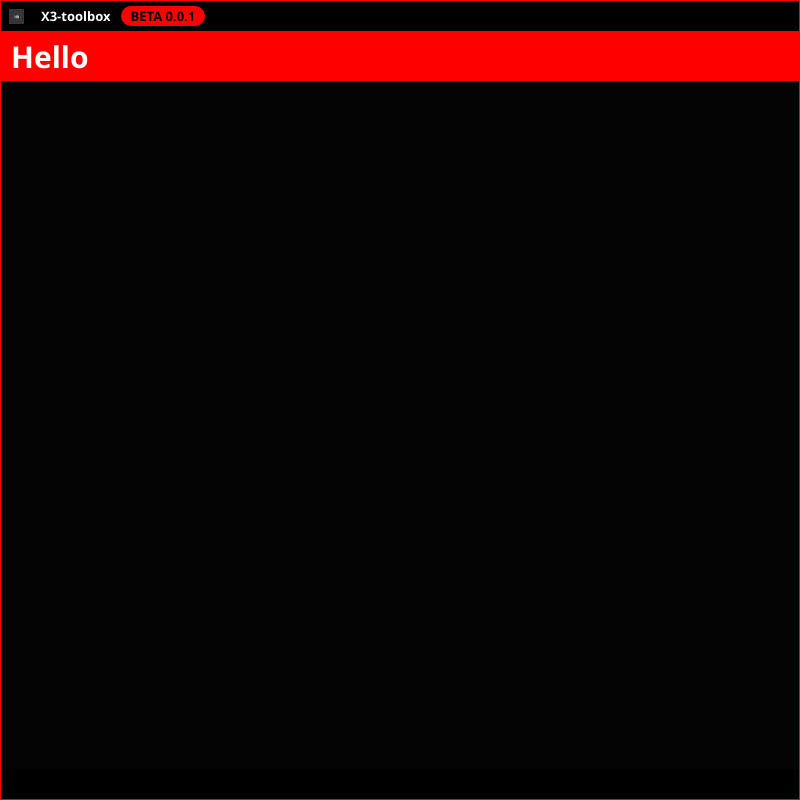
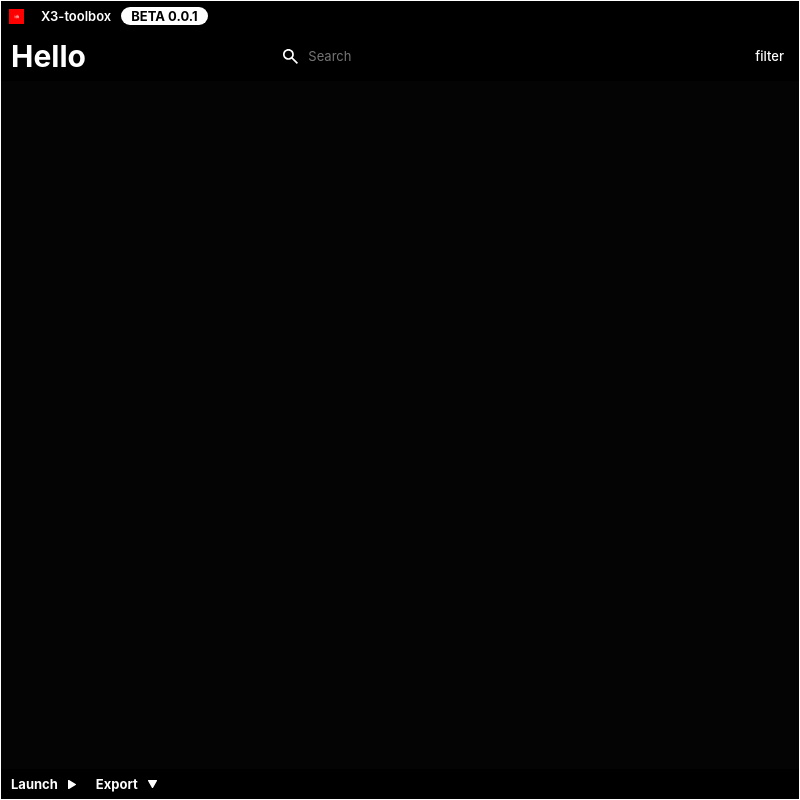
Before and after one commit to 9JH1/X3A, an Electron app: page assets/index.html in a window 800 px wide. Drawn offline with Linux system fonts and the light colour scheme.

Commit message:
searchbar

```diff
--- a/assets/index.html
+++ b/assets/index.html
@@ -23,13 +23,37 @@
     </div>
     <div id="banner">
         <div class="landing-text">Hello <span id="username"></span></div>
-        <div class="search">
+        <div class="options">
+            <svg width="15" height="15" viewBox="0 0 10 10" fill="none" xmlns="http://www.w3.org/2000/svg">
+                <path
+                    d="M9.22222 10L5.72222 6.5C5.44444 6.72222 5.125 6.89815 4.76389 7.02778C4.40278 7.15741 4.01852 7.22222 3.61111 7.22222C2.60185 7.22222 1.74778 6.87259 1.04889 6.17333C0.35 5.47407 0.00037037 4.62 0 3.61111C0 2.60185 0.34963 1.74778 1.04889 1.04889C1.74815 0.35 2.60222 0.00037037 3.61111 0C4.62037 0 5.47463 0.34963 6.17389 1.04889C6.87315 1.74815 7.22259 2.60222 7.22222 3.61111C7.22222 4.01852 7.15741 4.40278 7.02778 4.76389C6.89815 5.125 6.72222 5.44444 6.5 5.72222L10 9.22222L9.22222 10ZM3.61111 6.11111C4.30556 6.11111 4.89593 5.86815 5.38222 5.38222C5.86852 4.8963 6.11148 4.30593 6.11111 3.61111C6.11111 2.91667 5.86815 2.32648 5.38222 1.84056C4.8963 1.35463 4.30593 1.11148 3.61111 1.11111C2.91667 1.11111 2.32648 1.35426 1.84056 1.84056C1.35463 2.32685 1.11148 2.91704 1.11111 3.61111C1.11111 4.30556 1.35426 4.89593 1.84056 5.38222C2.32685 5.86852 2.91704 6.11148 3.61111 6.11111Z"
+                    fill="white" />
+            </svg>
+            <input type="text" placeholder="Search">
+            <div class="filter">filter</div>
         </div>
-        <div class="filters"></div>
+    </div>
     </div>
     <div id="inner">
+
     </div>
-    <div id="options"></div>
+    <div id="options">
+        <div class="side">
+            <div class="text">Launch</div>
+            <svg width="8" height="9" viewBox="0 0 8 9" fill="none" xmlns="http://www.w3.org/2000/svg">
+                <path
+                    d="M8 4.5C8.0003 4.61753 7.96864 4.73312 7.90811 4.83555C7.84757 4.93798 7.76022 5.02376 7.65454 5.08454L1.10545 8.89811C0.995039 8.96246 0.868576 8.9976 0.739126 8.99988C0.609676 9.00216 0.481934 8.97151 0.369091 8.91109C0.257323 8.8516 0.164216 8.76485 0.0993472 8.65976C0.0344779 8.55467 0.000186754 8.43502 0 8.31313V0.686866C0.000186754 0.564976 0.0344779 0.445333 0.0993472 0.34024C0.164216 0.235147 0.257323 0.148398 0.369091 0.0889136C0.481934 0.0284904 0.609676 -0.00216315 0.739126 0.000118702C0.868576 0.00240056 0.995039 0.0375352 1.10545 0.101894L7.65454 3.91546C7.76022 3.97624 7.84757 4.06201 7.90811 4.16444C7.96864 4.26688 8.0003 4.38247 8 4.5Z"
+                    fill="white" />
+            </svg>
+            <div class="text">Export</div>
+            <svg width="9" height="8" viewBox="0 0 9 8" fill="none" xmlns="http://www.w3.org/2000/svg">
+                <path
+                    d="M4.5 8C4.38247 8.0003 4.26688 7.96864 4.16445 7.90811C4.06202 7.84757 3.97624 7.76022 3.91546 7.65454L0.101894 1.10545C0.0375357 0.995039 0.00240135 0.868576 0.000119209 0.739126C-0.00216293 0.609676 0.028491 0.481934 0.0889139 0.369091C0.148398 0.257323 0.235147 0.164216 0.34024 0.0993472C0.445333 0.0344779 0.564976 0.000186754 0.686866 0L8.31313 0C8.43502 0.000186754 8.55467 0.0344779 8.65976 0.0993472C8.76485 0.164216 8.8516 0.257323 8.91109 0.369091C8.97151 0.481934 9.00216 0.609676 8.99988 0.739126C8.9976 0.868576 8.96246 0.995039 8.89811 1.10545L5.08454 7.65454C5.02376 7.76022 4.93799 7.84757 4.83556 7.90811C4.73312 7.96864 4.61753 8.0003 4.5 8Z"
+                    fill="white" />
+            </svg>
+
+        </div>
+    </div>
 </body>
 
 </html>
--- a/assets/styles.css
+++ b/assets/styles.css
@@ -3,12 +3,14 @@
     --foreground: #040404;
     --text-color: white;
     --text-inactive-opacity: 50%;
-    --accent: red;
+    --accent: rgb(255, 255, 255);
     --color-on-accent: black;
 }
 
+@import url('https://fonts.googleapis.com/css2?family=Inter:wght@100..900&display=swap');
+
 * {
-    font-family: 'Segoe UI', Tahoma, Geneva, Verdana, sans-serif;
+    font-family: 'Inter', sans-serif;
     color: var(--text-color);
     font-size: 13px;
 
@@ -41,13 +43,10 @@ body {
 
             img {
                 width: 15px;
-                filter: grayscale(100%);
             }
 
             /*
-
-            write function to take hex color and
-
+            write function to take hex color and... IM NOT GONNA FINISH THAT BS
             */
 
 
@@ -84,16 +83,55 @@ body {
     #banner {
         width: 100%;
         height: 50px;
-        background-color: red;
         padding: 10px 10px;
         box-sizing: border-box;
         display: flex;
         align-items: center;
+        overflow: hidden;
 
         .landing-text {
+            width: 35%;
             font-size: 30px;
             font-weight: 700;
 
+            * {
+                font-size: 30px;
+            }
+        }
+
+        .options {
+            width: 65%;
+            height: 100%;
+            display: flex;
+            align-items: center;
+            font-weight: 500;
+
+
+            img {
+                height: 50px;
+                width: 50px;
+            }
+
+            input[type=text] {
+                outline: none;
+                border: none;
+                height: 50px;
+                width: calc(100% - 100px);
+                background: var(--background);
+                color: var(--text-color);
+                padding: 0px 10px;
+
+
+            }
+
+            .filter {
+                width: 60px;
+                height: 100%;
+                display: flex;
+                align-items: center;
+                justify-content: end;
+
+            }
         }
     }
 
@@ -107,5 +145,23 @@ body {
         width: 100%;
         height: 30px;
         background-color: var(--background);
+        display: flex;
+
+        .side {
+            margin-left: 10px;
+            display: flex;
+            align-items: center;
+
+            .text {
+                margin-right: 10px;
+                font-weight: 700;
+            }
+
+            svg {
+                margin-right: 20px;
+            }
+
+        }
+
     }
 }
```
